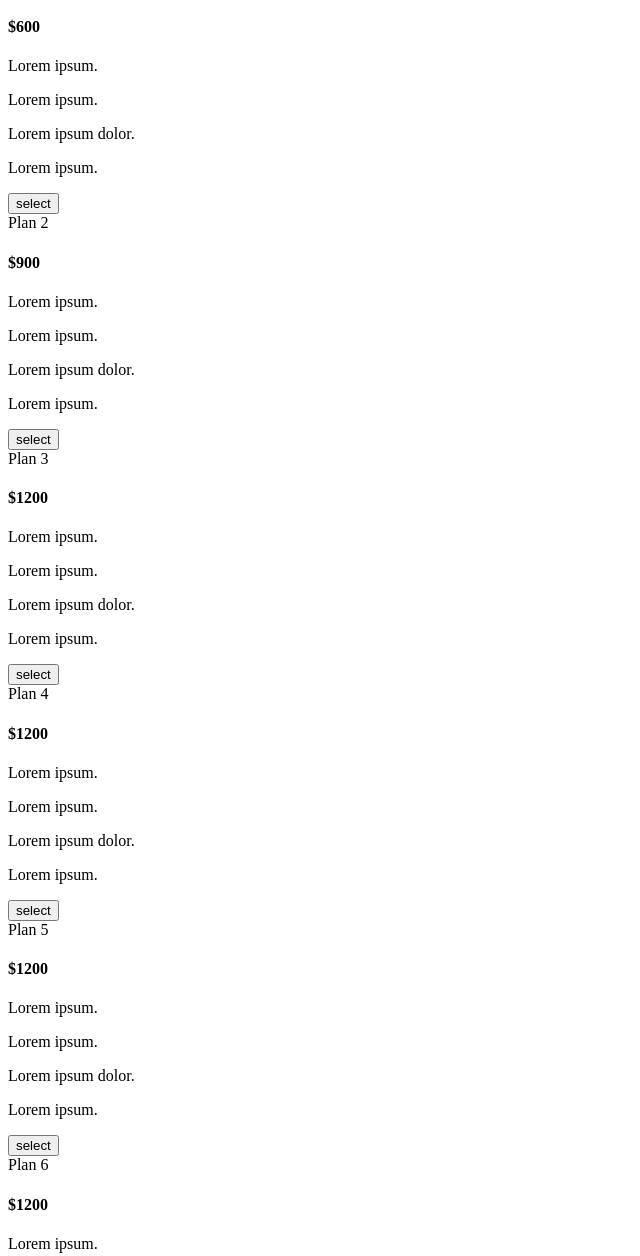
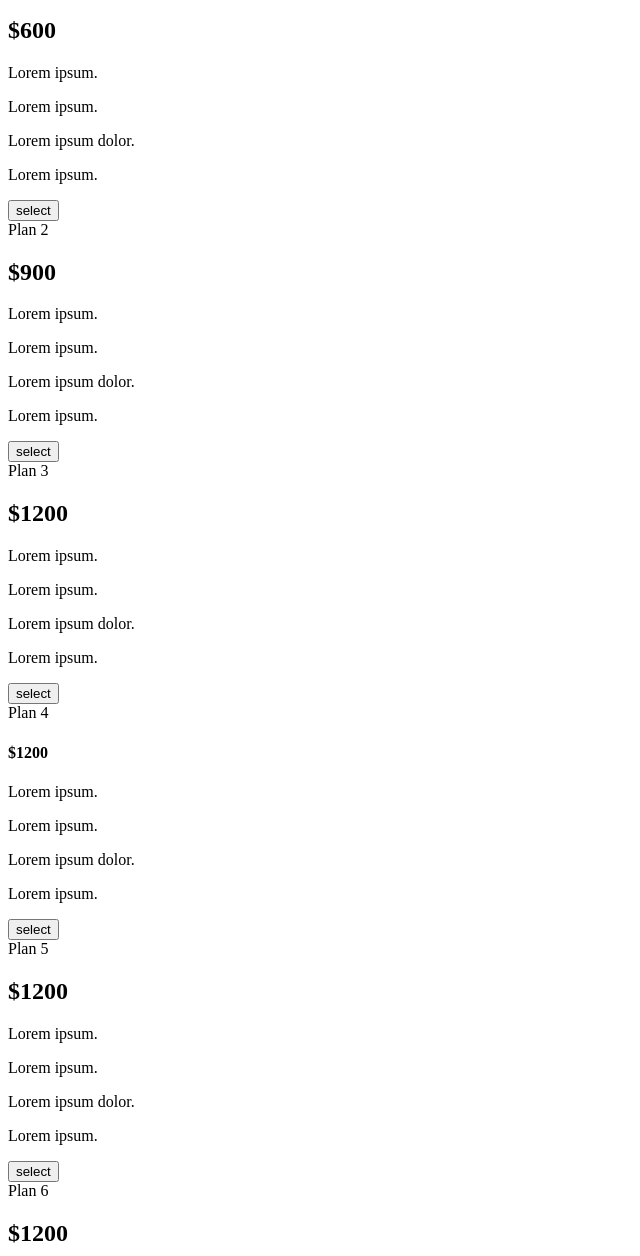
Before and after one commit to sherlyc/product-landing-page, a website: page index.html in a window 1280 px wide. Shown: the part 622-1878 px from the top of the page, without its empty margins (0-640 px from the left). Drawn offline with Linux system fonts and the light colour scheme.

Commit message:
enlarge price text

```diff
--- a/index.html
+++ b/index.html
@@ -36,7 +36,7 @@
   <div class="plan">
     <div>
       <div class="title">Plan 1</div>
-      <h4>$600</h4>
+      <h2>$600</h2>
       <div class="description">
        <p> Lorem ipsum.</p>
        <p> Lorem ipsum.</p>
@@ -49,7 +49,7 @@
   <div class="plan">
     <div>
       <div class="title">Plan 2</div>
-      <h4>$900</h4>
+      <h2>$900</h2>
       <div class="description">
        <p> Lorem ipsum.</p>
        <p> Lorem ipsum.</p>
@@ -62,7 +62,7 @@
   <div class="plan">
     <div>
       <div class="title">Plan 3</div>
-      <h4>$1200</h4>
+      <h2>$1200</h2>
       <div class="description">
        <p> Lorem ipsum.</p>
        <p> Lorem ipsum.</p>
@@ -88,7 +88,7 @@
     <div class="plan">
     <div>
       <div class="title">Plan 5</div>
-      <h4>$1200</h4>
+      <h2>$1200</h2>
       <div class="description">
        <p> Lorem ipsum.</p>
        <p> Lorem ipsum.</p>
@@ -101,7 +101,7 @@
     <div class="plan">
     <div>
       <div class="title">Plan 6</div>
-      <h4>$1200</h4>
+      <h2>$1200</h2>
       <div class="description">
        <p> Lorem ipsum.</p>
        <p> Lorem ipsum.</p>
```
